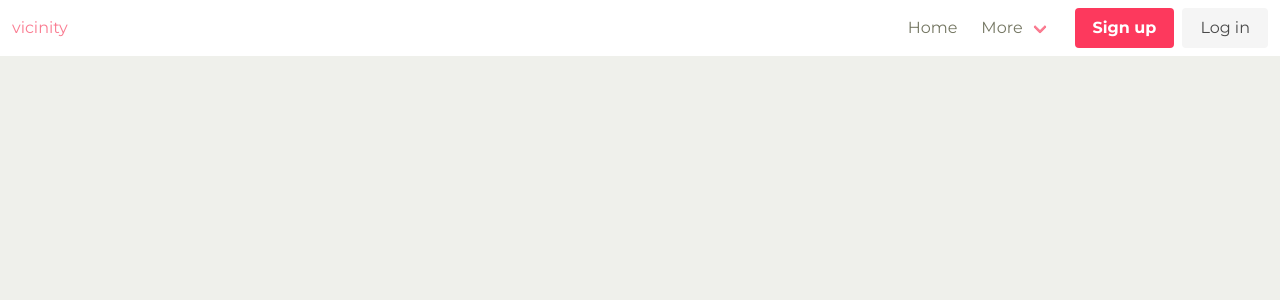
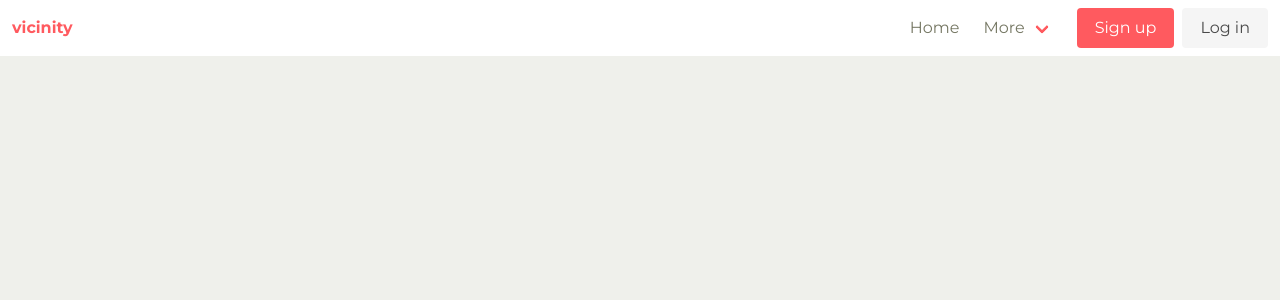
Before and after one commit to Jo-Ivan/vicinity, a React (Create React App) app: page / in a window 1280 px wide. Shown: the top 300 px of the page. Built offline with nearby package versions, Linux system fonts and the light colour scheme.

Commit message:
add navbar

```diff
--- a/src/App.scss
+++ b/src/App.scss
@@ -4,8 +4,7 @@
 @import url("https://fonts.googleapis.com/css2?family=Montserrat:wght@200;400;700;800&display=swap");
 
 // // Set your brand colors
-$red: #fd395d;
-$pink: #fa7c91;
+$red: #ff5a5f;
 $brown: #757763;
 $beige-light: #d0d1cd;
 $beige-lighter: #eff0eb;
@@ -15,7 +14,7 @@ $family-sans-serif: "Montserrat", sans-serif;
 $grey-dark: $brown;
 $grey-light: $beige-light;
 $primary: $red;
-$link: $pink;
+$link: $red;
 $widescreen-enabled: false;
 $fullhd-enabled: false;
 
--- a/src/components/Header.js
+++ b/src/components/Header.js
@@ -1,27 +1,42 @@
 import React from 'react'
 
 const Header = () => {
+  const [isActive, setisActive] = React.useState(false);
+
   return (
     <nav className="navbar" role="navigation" aria-label="main navigation">
       <div className="navbar-brand">
         <a className="navbar-item" href="#">
-          <p className="is-size-4">vicinity</p>
+          <strong class="is-size-4">vicinity</strong>
         </a>
-
-        <a role="button" className="navbar-burger burger" aria-label="menu" aria-expanded="false" data-target="navbarBasicExample">
+        <a onClick={() => {
+          setisActive(!isActive);
+        }}
+          role="button"
+          className={`navbar-burger burger ${isActive ? "is-active" : ""}`}
+          aria-label="menu"
+          aria-expanded="false"
+          data-target="navbar-main">
           <span aria-hidden="true"></span>
           <span aria-hidden="true"></span>
           <span aria-hidden="true"></span>
         </a>
       </div>
 
-      <div className="navbar-end">
-        <div id="navbarBasicExample" className="navbar-menu">
+      <div id="navbar-main"
+        className={`navbar-menu ${isActive ? "is-active" : ""}`}>
         <div className="navbar-start">
-            <a className="navbar-item">
-              Home
-        </a>
-
+          {/* <div class="field has-addons">
+            <div class="control">
+              <input class="input" type="text" placeholder="Search" />
+            </div>
+            <div class="control">
+              <a class="button is-primary">Search</a>
+            </div>
+          </div> */}
+        </div>
+        <div className="navbar-end is-size-8">
+          <a className="navbar-item">Home</a>
           <div className="navbar-item has-dropdown is-hoverable">
             <a className="navbar-link">More</a>
             <div className="navbar-dropdown">
@@ -30,20 +45,19 @@ const Header = () => {
               <a className="navbar-item">Contact</a>
               <hr className="navbar-divider" />
               <a className="navbar-item">Report an issue</a>
-              </div>
-            </div>
+
             </div>
             <div className="navbar-item">
               <div className="buttons">
-              <a className="button is-primary">
-                <strong>Sign up</strong>
-              </a>
+                <a className="button is-primary">Sign up</a>
                 <a className="button is-light">Log in</a>
               </div>
             </div>
           </div>
         </div>
-    </nav>
+      </div>
+
+    </nav >
   )
 }
 
```
Lines whose indentation alone changed are shown as unchanged.
